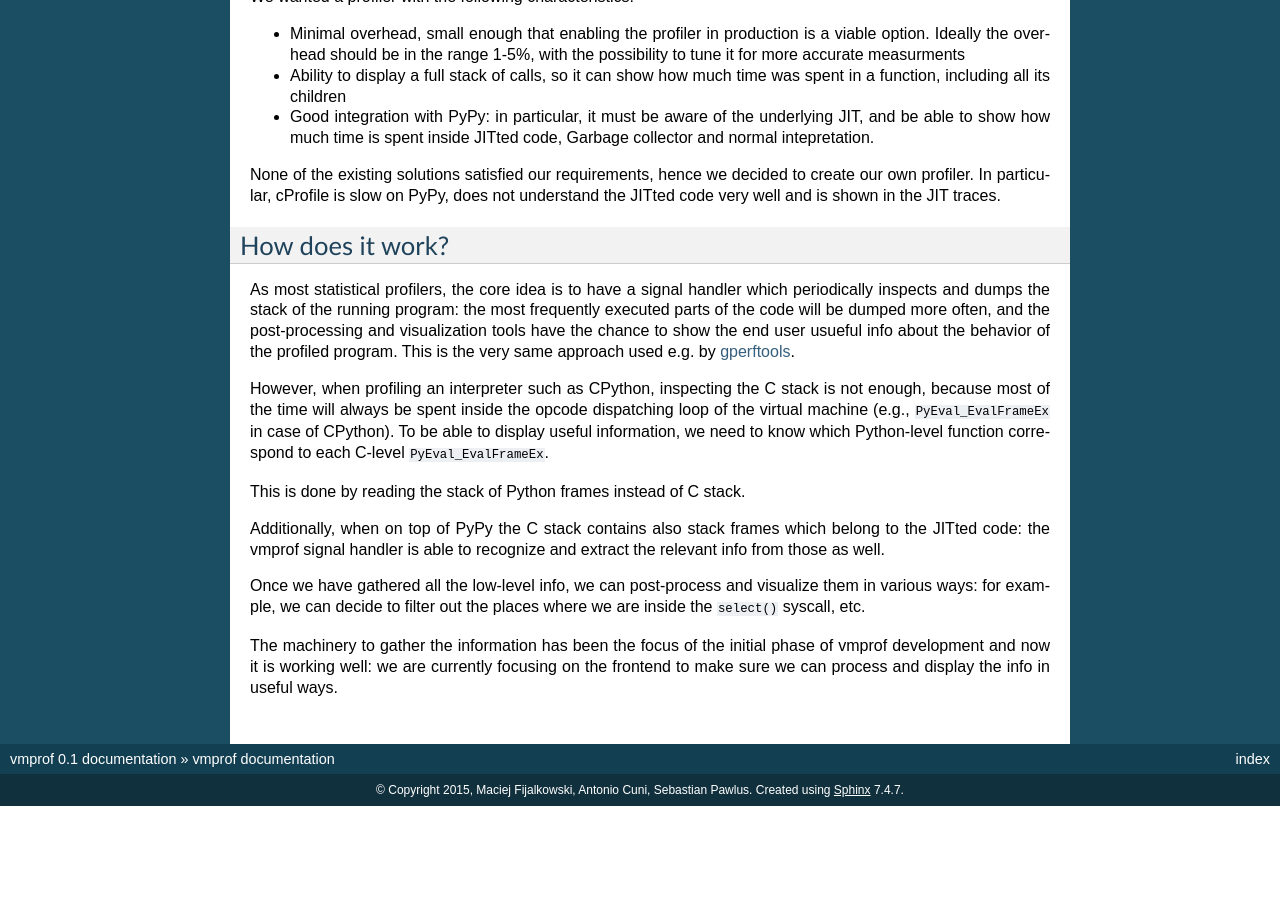
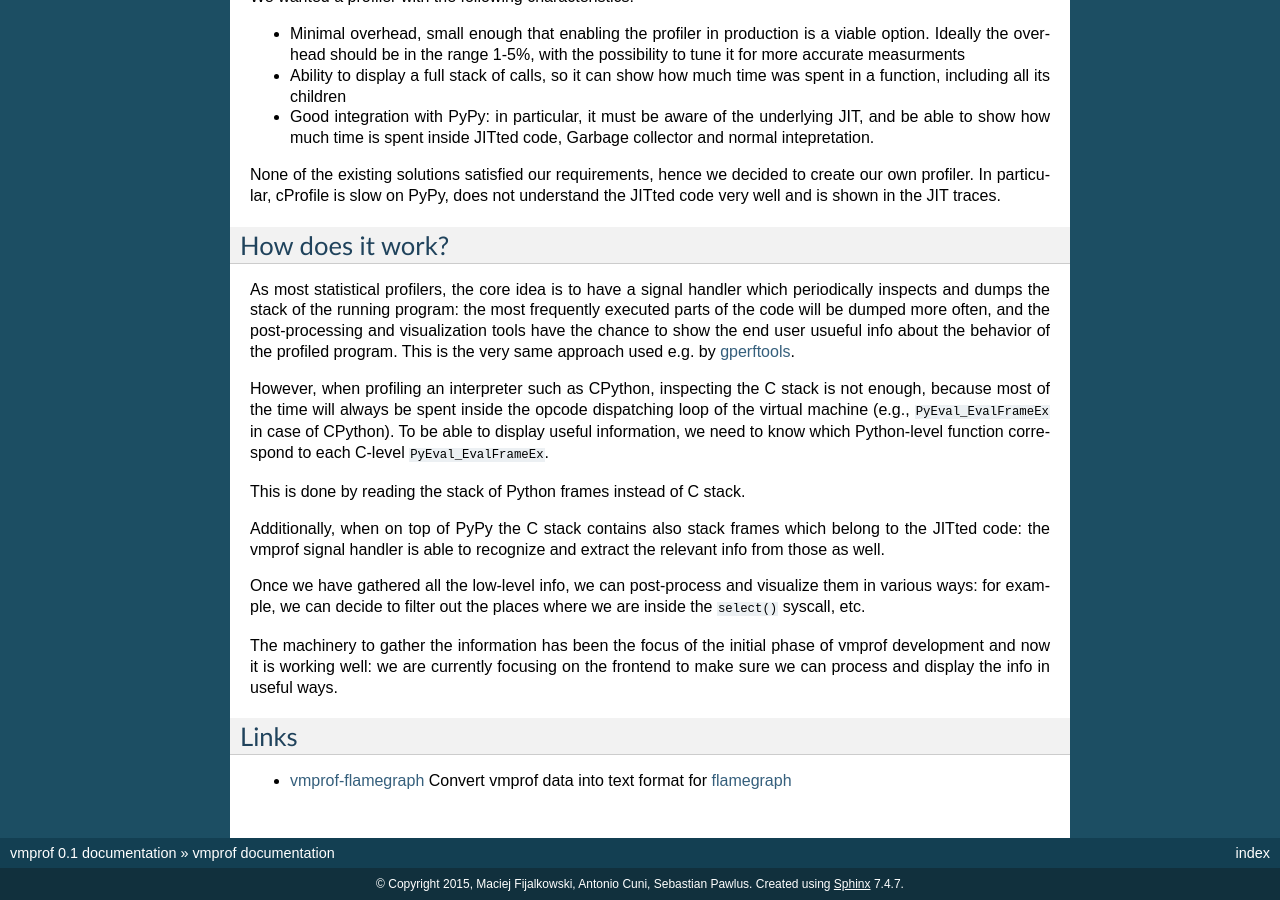
Before and after one commit to vmprof/vmprof-python, a Sphinx documentation site: the page built from docs/index.rst, in a window 1280 px wide and 900 px high, scrolled down 2906 px. Built offline with Sphinx 7.4.7, drawn with Linux system fonts in a browser that asks for light colours; before the commit the page ends 3712 px from its top, so only the background shows below that.

Commit message:
Add Link to vmprof-flamegraph

```diff
--- a/docs/index.rst
+++ b/docs/index.rst
@@ -141,9 +141,8 @@ Example `config.ini` file::
 API
 ===
 
-
 There is also an API that can bring more details to the table,
-but consider it unstable. The current API usage is as follows::
+but consider it unstable. The current API usage is as follows:
 
 Module level functions
 ----------------------
@@ -240,3 +239,10 @@ The machinery to gather the information has been the focus of the initial
 phase of vmprof development and now it is working well: we are currently
 focusing on the frontend to make sure we can process and display the info in
 useful ways.
+
+Links
+=====
+
+* `vmprof-flamegraph <https://pypi.python.org/pypi/vmprof-flamegraph>`_
+  Convert vmprof data into text format for
+  `flamegraph <http://www.brendangregg.com/FlameGraphs/cpuflamegraphs.html>`_
```
